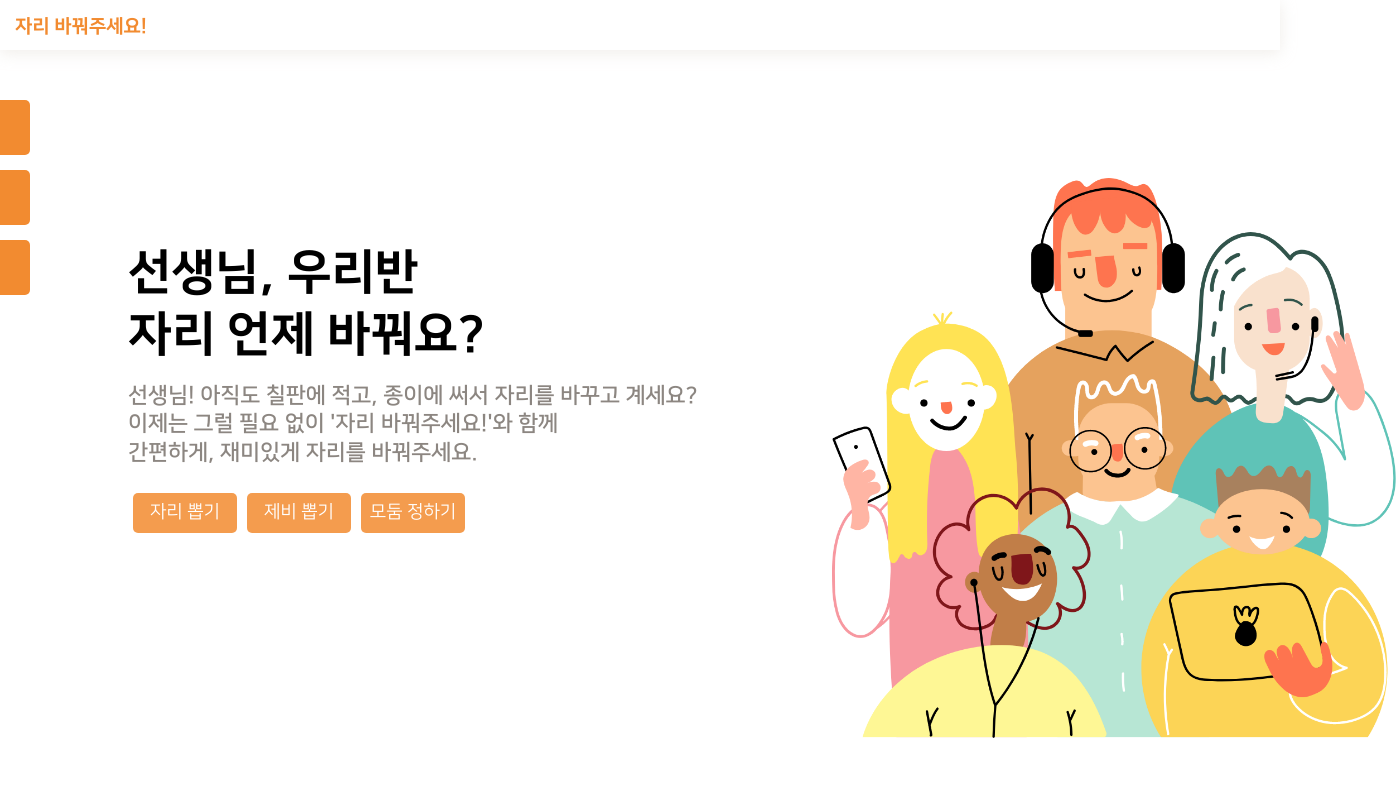
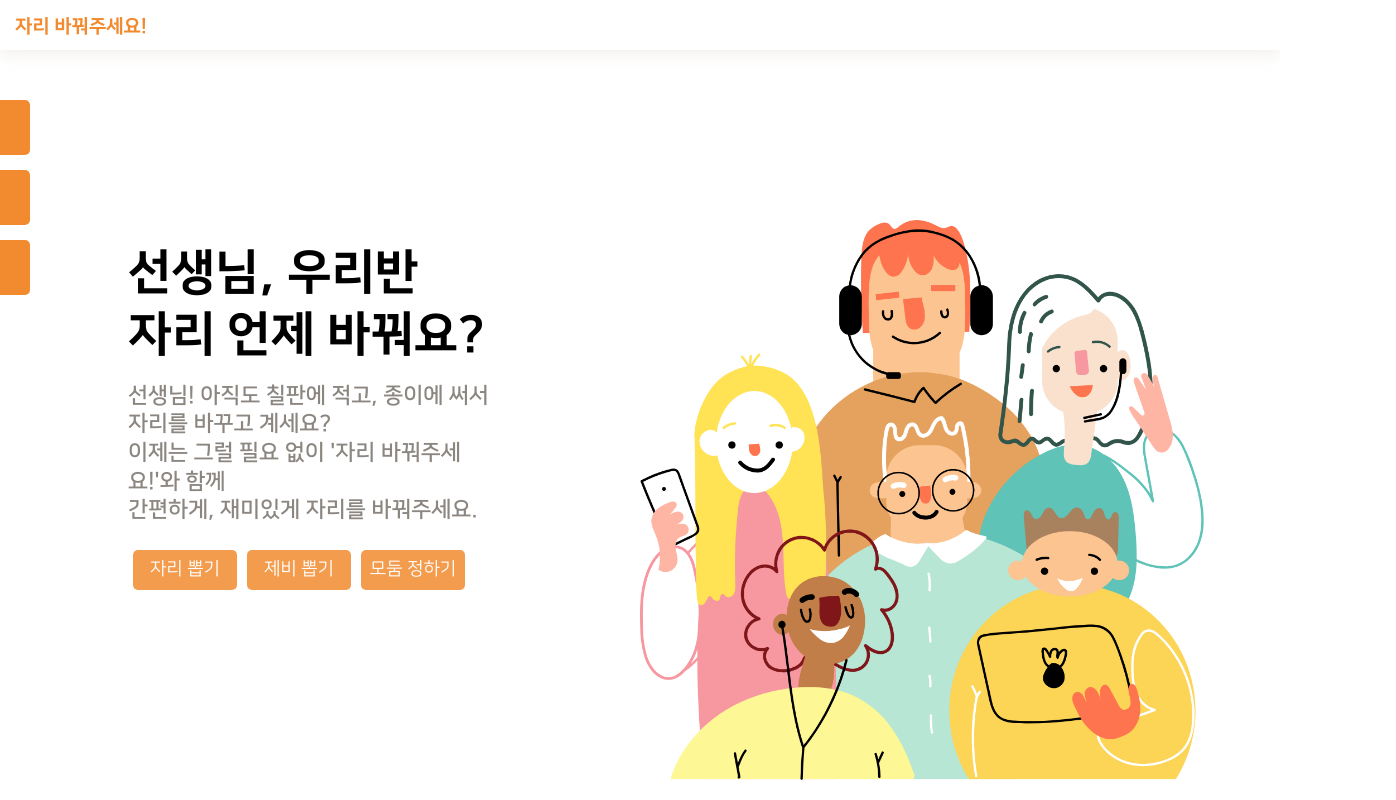
Before and after one commit to hyess210/ChangingSeats_Project, a React (Create React App) app: page / in a window 1280 px wide. Shown: the whole page, 1396 px wide, since content can reach past the window. Built offline with nearby package versions, Linux system fonts and the light colour scheme; what core-decorators would draw is missing.

Commit message:
[FIX] index.html path

```diff
--- a/src/components/Main/Main.scss
+++ b/src/components/Main/Main.scss
@@ -7,7 +7,7 @@
       float: left;
       margin-top: 15%;
       margin-left: 10%;
-      width: 50vw;
+      width: 30vw;
       & ul {
         list-style: none;
         & li {
@@ -28,9 +28,10 @@
       }
     }
     &-right {
-      float: right;
-      margin-right: 5%;
-      margin-top: 10%;
+      display: inline;
+      position: relative;
+      left: 10%;
+      top: 170px;
       width: 30vw;
       // background-color: lightcoral;
       & img {
--- a/src/components/TeamBuilding/TeamBuildingCard/TeamBuildingCard.scss
+++ b/src/components/TeamBuilding/TeamBuildingCard/TeamBuildingCard.scss
@@ -35,6 +35,9 @@
       margin: auto 8px 8px auto;
       font-size: $font_title_4;
       padding: 20px;
+      & li {
+        list-style: none;
+      }
     }
   }
 }
```
Also changed, not shown: index.html (renamed from public/index.html).
